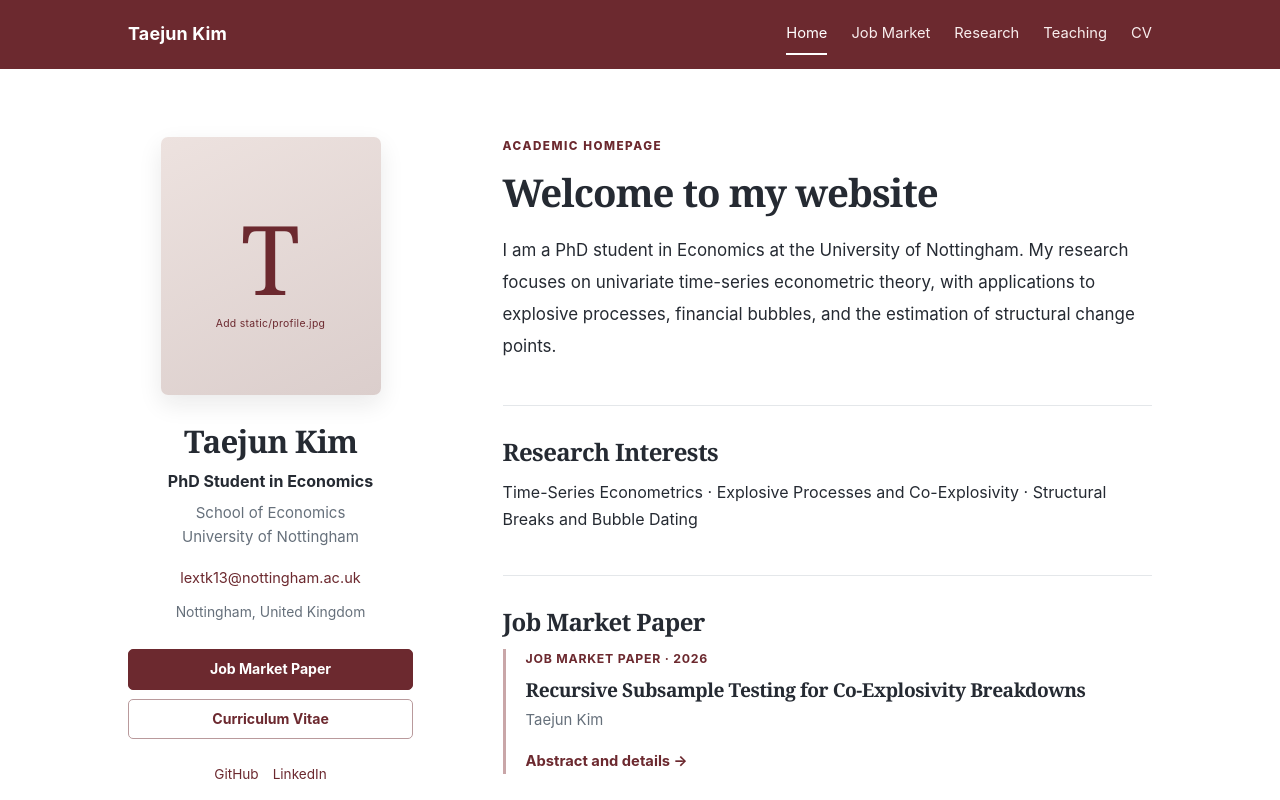
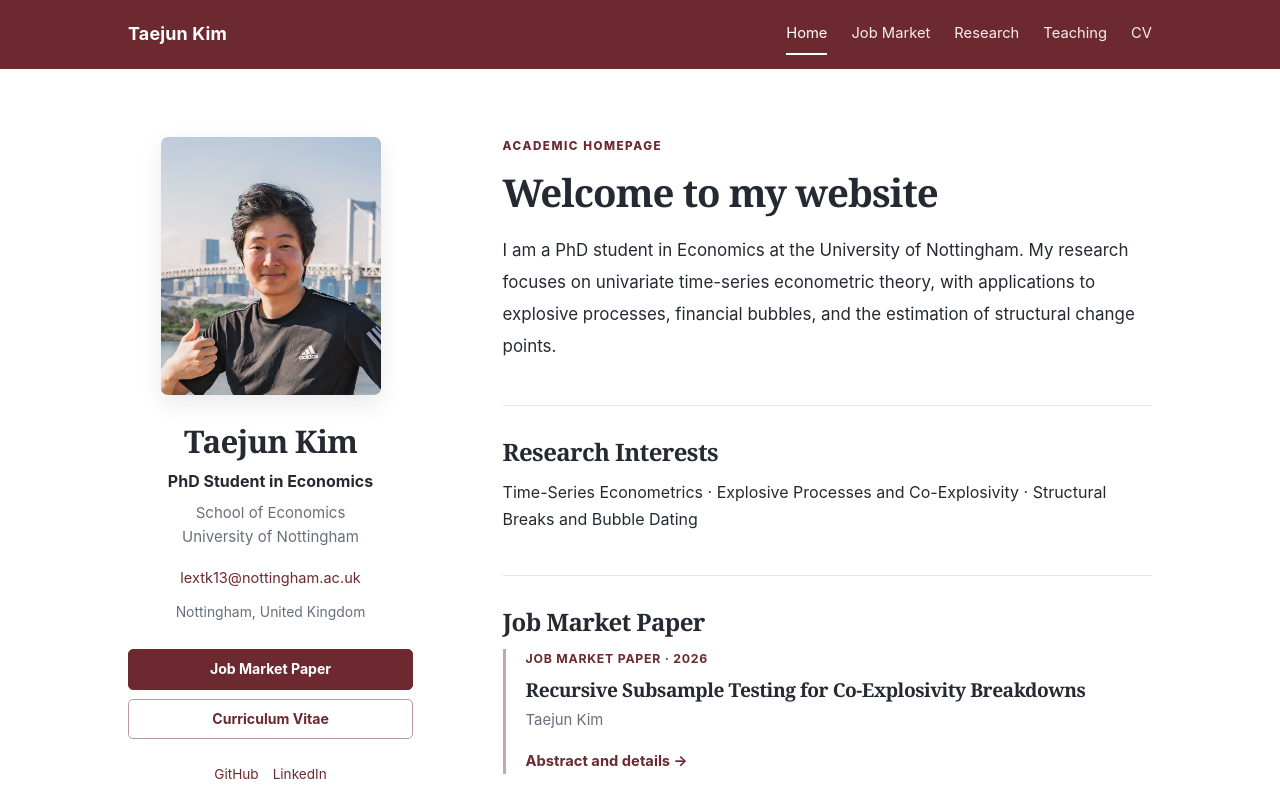
Before and after one commit to teejuun123-dev/foreignworker, a plain HTML site: page docs/index.html in a window 1280 px wide. Shown: the top 800 px of the page. Drawn offline with Linux system fonts and the light colour scheme.

Commit message:
Update index.html

```diff
--- a/docs/index.html
+++ b/docs/index.html
@@ -25,7 +25,7 @@
   <main id="main" class="page-shell">
 <div class="home-grid">
   <aside class="profile-panel">
-      <div class="profile-photo placeholder-photo" aria-label="Profile photo placeholder"><span>T</span><small>Add static/profile.jpg</small></div>
+      <img class="profile-photo" src="assets/profile.jpg" alt="Taejun Kim">
     <h1>Taejun Kim</h1>
     <p class="role">PhD Student in Economics</p>
     <p class="institution">School of Economics<br>University of Nottingham</p>
```
